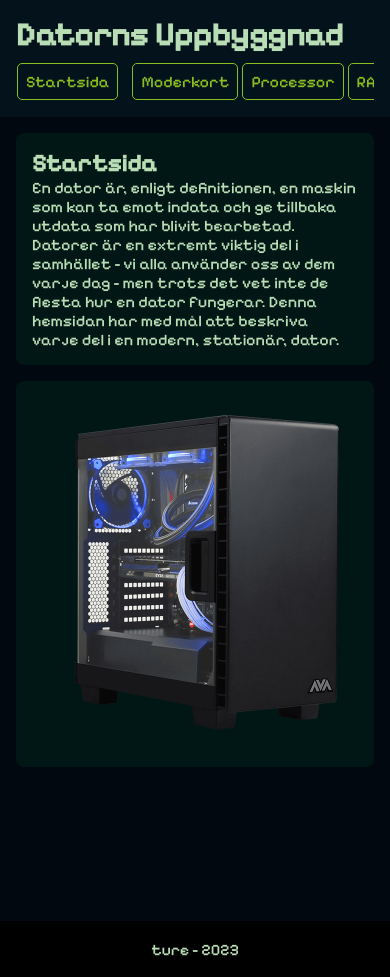
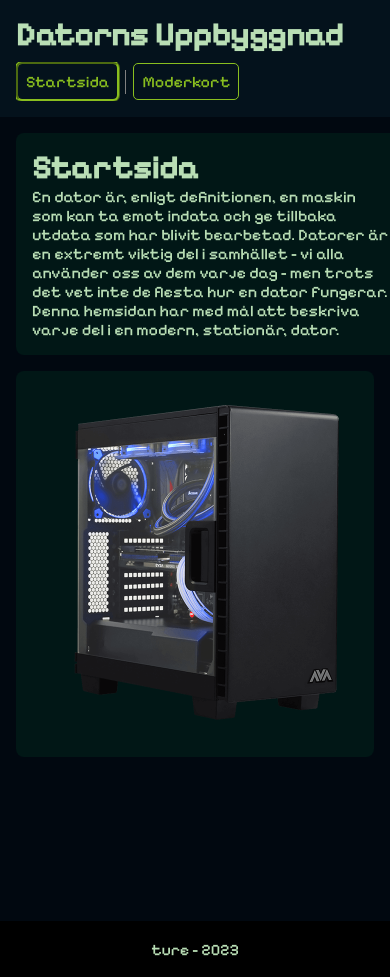
Before and after one commit to turecross321/ComputerWebsite, a plain HTML site: page index.html in a window 390 px wide. Drawn offline with Linux system fonts and the light colour scheme.

Commit message:
Implement javascript routing

```diff
--- a/index.html
+++ b/index.html
@@ -11,38 +11,22 @@
       href="https://fonts.googleapis.com/css2?family=Pixelify+Sans:wght@500&display=swap"
       rel="stylesheet"
     />
+    <script src="/js/routing.js"></script>
   </head>
-  <body>
+  <body onload="init()">
     <div id="header-and-nav">
       <header>
         <h1>Datorns Uppbyggnad</h1>
       </header>
       <nav>
-        <a href="index.html" class="nav-link">Startsida</a>
+        <button onclick="goToPage(0)" class="nav-button">Startsida</button>
         <div class="vertical-divider"></div>
-        <a href="motherboard.html" class="nav-link">Moderkort</a>
-        <a href="cpu.html" class="nav-link">Processor</a>
-        <a href="ram.html" class="nav-link">RAM-minne</a>
-        <a href="gpu.html" class="nav-link">Grafikkort</a>
-        <a href="storage.html" class="nav-link">Lagring</a>
-        <a href="psu.html" class="nav-link">Nätaggregat</a>
-        <a href="case.html" class="nav-link">Chassi</a>
+        <button onclick="goToPage(1)" class="nav-button">Moderkort</button>
       </nav>
     </div>
 
     <div id="container">
-      <div id="content-wrap">
-        <main>
-          <h2>Startsida</h2>
-          <p>En dator är, enligt definitionen, en maskin som kan ta emot indata och ge tillbaka utdata som har blivit bearbetad.
-            Datorer är en extremt viktig del i samhället - vi alla använder oss av dem varje dag -
-            men trots det vet inte de flesta hur en dator fungerar.
-            Denna hemsidan har med mål att beskriva varje del i en modern, stationär, dator.</p>
-        </main>
-
-        <main>
-          <img src="./assets/pc.png">
-        </main>
+      <div id="content-parent">
       </div>
       <footer>ture - 2023</footer>
     </div>
--- /dev/null
+++ b/js/routing.js
@@ -0,0 +1,31 @@
+let navButtons;
+let contentParent;
+
+async function init() {
+    navButtons = document.getElementsByClassName("nav-button");
+    contentParent = document.getElementById("content-parent");
+    await load_pages();
+    goToPage(0);
+}
+
+const pageContentsDir = "../page_contents/";
+let pageContents = [];
+async function load_pages() {
+    for (let i = 0; i < navButtons.length; i++) {
+        const response = await fetch(pageContentsDir + i + ".html")
+        const html = await response.text();
+        pageContents.push(html);
+    }
+
+    return;
+}
+
+let currentPage = 0;
+function goToPage(pageIndex) {
+    navButtons[currentPage].classList.remove("nav-button-selected");
+
+    currentPage = pageIndex;
+    contentParent.innerHTML = pageContents[currentPage];
+
+    navButtons[currentPage].classList.add("nav-button-selected");
+}
--- /dev/null
+++ b/page_contents/0.html
@@ -0,0 +1,13 @@
+<html>
+    <main id="primary-main">
+        <h1>Startsida</h1>
+        <p>En dator är, enligt definitionen, en maskin som kan ta emot indata och ge tillbaka utdata som har blivit bearbetad.
+          Datorer är en extremt viktig del i samhället - vi alla använder oss av dem varje dag -
+          men trots det vet inte de flesta hur en dator fungerar.
+          Denna hemsidan har med mål att beskriva varje del i en modern, stationär, dator.</p>
+    </main>
+
+    <main>
+        <img id="image" src="/assets/pc.png">
+    </main>
+</html>
--- /dev/null
+++ b/page_contents/1.html
@@ -0,0 +1,10 @@
+<html>
+    <main id="primary-main">
+        <h1>Moderkort</h1>
+        <p>wacha wacha</p>
+    </main>
+
+    <main>
+        <img id="image" src="/assets/pc.png">
+    </main>
+</html>
--- a/style.css
+++ b/style.css
@@ -32,25 +32,38 @@ h1, h2, p, body {
     margin: 0;
 }
 
-.nav-link {
+button {
+    font-family: inherit;
+    font-size: 1em;
+}
+
+.nav-button {
     padding: 8px;
-    transition: all 250ms;
+    transition: all 125ms;
     text-decoration: none;
-    outline: solid 1px;
     border-radius: 4px;
-    margin: 2px;
     height: fit-content;
     width: fit-content;
     white-space: nowrap;
+    background: none;
+    color: rgb(137, 190, 31);;
+
+    /* using an outline instead of a border here to the avoid element changing size when
+    outline type is changed */
+    outline: solid 1px;
+    outline-color: rgb(137, 190, 31);
+    border: none;
+    margin: 2px;
 }
 
-.nav-link:link, .nav-link:visited {
-    color: rgb(137, 190, 31);
+.nav-button:hover {
+    color: rgb(255, 255, 255);
+    outline: dotted;
 }
 
-.nav-link:hover {
-    color: rgb(255, 255, 255);
-    outline: dotted;
+.nav-button-selected {
+    transition: all 125ms;
+    outline: ridge;
 }
 
 #container {
@@ -58,7 +71,7 @@ h1, h2, p, body {
     min-height: 100vh;
 }
 
-#content-wrap {
+#content-parent {
     padding-bottom: 2.5rem;
     margin: 16px;
     display: flex;
@@ -69,6 +82,10 @@ main {
     background-color: rgb(1, 23, 22);
     padding: 16px;
     border-radius: 8px;
+}
+
+#primary-main {
+    width: 100%;
 }
 
 iframe {
@@ -91,7 +108,7 @@ footer {
 }
 
 @media screen and (max-width: 600px) {
-    #content-wrap {
+    #content-parent {
         flex-direction: column;
     }
 
```
